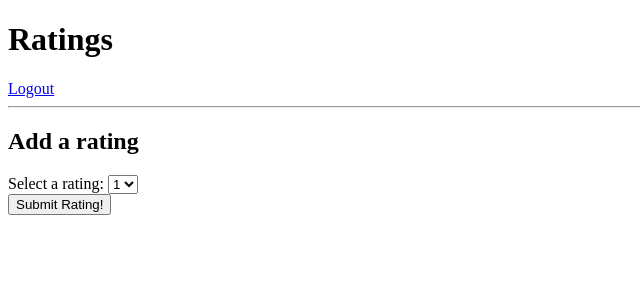
After one commit to eshthakkar/HB--ratings, a Flask app: page /review in a window 1280 px wide. The commit adds this page. Shown: the top 300 px of the page, without its empty margins (0-640 px from the left). Run offline with Flask 2, Linux system fonts and the light colour scheme; the visitor is signed in with stand-in values (Sample User, id 1).

Commit message:
Add/Update a rating

```diff
--- a/server.py
+++ b/server.py
@@ -60,7 +60,14 @@ def show_movie_page(movie_id):
 
     try:
         movie = Movie.query.filter(Movie.movie_id == movie_id).one()
-        return render_template("movie.html",movie=movie)
+        check_if_rated = None
+        # If user logged
+        if 'user_id' in session:
+            try:
+                check_if_rated = Rating.query.filter(Rating.movie_id == movie_id,Rating.user_id == session['user_id']).one()
+            except NoResultFound:
+                pass
+        return render_template("movie.html",movie=movie,check_if_rated=check_if_rated)
     except NoResultFound:
         flash("Nice try! Movie does not exist.")
         redirect("/movies")
@@ -132,7 +139,34 @@ def logout():
         flash("Logged Out!")
         return redirect('/')
 
+@app.route('/review',methods=["GET"])
+def show_review_form():
+    if 'user_id' in session:
+        movie_id = request.args.get("movie_id")
+        return render_template("review.html",movie_id=movie_id)
+    else:
+        flash("You must be logged in to rate a movie!")
+        return redirect('/login')
 
+@app.route('/review',methods=["POST"])
+def process_review():
+    new_score = request.form.get("rating")
+    user_id = session['user_id']
+    movie_id = request.form.get("movie_id")
+
+    try:
+        rating = Rating.query.filter(Rating.movie_id == movie_id, Rating.user_id == session['user_id']).one()
+        rating.score = new_score
+        db.session.commit()
+        flash("Your rating has been updated successfully")
+
+    except NoResultFound:
+        new_review = Rating(user_id=int(user_id), movie_id=int(movie_id), score=int(new_score))
+        db.session.add(new_review)
+        db.session.commit()
+        flash("Your rating has been added successfully!")
+
+    return redirect("/movies/" + movie_id)
 
 
 
--- /dev/null
+++ b/templates/review.html
@@ -0,0 +1,17 @@
+{% extends 'base.html' %}
+{% block content %}
+
+    <h2> Add a rating</h2>
+    <form action="/review" method="POST">
+      <label>Select a rating: </label>
+        <select name="rating">
+            <option value="1">1</option>
+            <option value="2">2</option>
+            <option value="3">3</option>
+            <option value="4">4</option>
+            <option value="5">5</option>
+        </select><br>
+        <input type="hidden" name="movie_id" value="{{ movie_id }}">  <input type="submit" value="Submit Rating!">
+    </form>
+
+{% endblock %}
```
Also changed, not shown: templates/movie.html (+15 -0 lines), model.py (line endings or trailing spaces).
